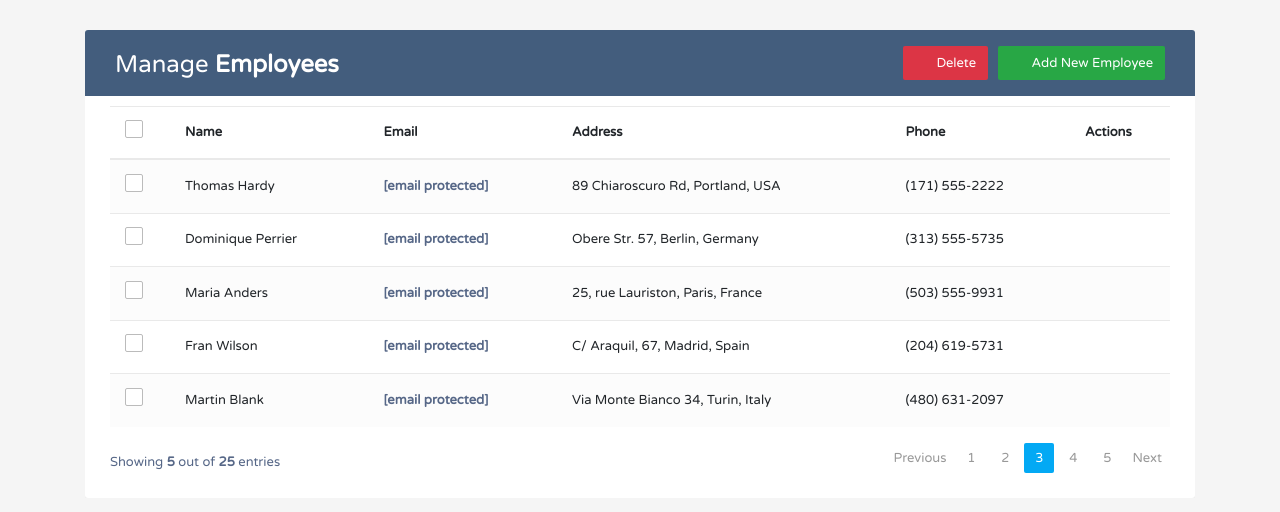
After one commit to tioRaffa/projeto-crud, a Django app: template core/templates/pages/test.html in a window 1280 px wide. The commit adds this page. Shown: the top 512 px of the page. Run offline with Django 5.2, Linux system fonts and the light colour scheme; the template is opened without the code that fills it, so the values that code supplies are empty; some libraries are stand-ins or nearby versions.

Commit message:
add employee creation functionality; implement create modal and form validation

```diff
--- a/core/templates/pages/index.html
+++ b/core/templates/pages/index.html
@@ -1,6 +1,6 @@
 {% extends 'global/crud/base.html' %}
 {% load static %}
-
+{% load bootstrap4 %}
 
 <!-- HEAD -->
 {% block links %}
@@ -23,6 +23,8 @@
 
 			<!-- HEAD TABLE -->
 			{% include 'partials/sections/table/head_table.html' %}
+			{% bootstrap_messages %}
+
 
 			<!-- TABLE -->
 			{% include 'partials/sections/table/table.html' %}
@@ -43,5 +45,5 @@
 <!-- Delete Modal HTML -->
 {% include 'partials/sections/modal/delete_modal.html' %}
 
-
+{% bootstrap_javascript jquery='full' %}
 {% endblock content %}
--- /dev/null
+++ b/core/templates/pages/test.html
@@ -0,0 +1,487 @@
+<!DOCTYPE html>
+<html lang="en">
+<head>
+<meta charset="utf-8">
+<meta name="viewport" content="width=device-width, initial-scale=1, shrink-to-fit=no">
+<title>Bootstrap CRUD Data Table for Database with Modal Form</title>
+<link rel="stylesheet" href="https://fonts.googleapis.com/css?family=Roboto|Varela+Round">
+<link rel="stylesheet" href="https://stackpath.bootstrapcdn.com/bootstrap/4.5.0/css/bootstrap.min.css">
+<link rel="stylesheet" href="https://fonts.googleapis.com/icon?family=Material+Icons">
+<link rel="stylesheet" href="https://maxcdn.bootstrapcdn.com/font-awesome/4.7.0/css/font-awesome.min.css">
+<script src="https://code.jquery.com/jquery-3.5.1.min.js"></script>
+<script src="https://cdn.jsdelivr.net/npm/popper.js@1.16.0/dist/umd/popper.min.js"></script>
+<script src="https://stackpath.bootstrapcdn.com/bootstrap/4.5.0/js/bootstrap.min.js"></script>
+<style>
+body {
+	color: #566787;
+	background: #f5f5f5;
+	font-family: 'Varela Round', sans-serif;
+	font-size: 13px;
+}
+.table-responsive {
+    margin: 30px 0;
+}
+.table-wrapper {
+	background: #fff;
+	padding: 20px 25px;
+	border-radius: 3px;
+	min-width: 1000px;
+	box-shadow: 0 1px 1px rgba(0,0,0,.05);
+}
+.table-title {
+	padding-bottom: 15px;
+	background: #435d7d;
+	color: #fff;
+	padding: 16px 30px;
+	min-width: 100%;
+	margin: -20px -25px 10px;
+	border-radius: 3px 3px 0 0;
+}
+.table-title h2 {
+	margin: 5px 0 0;
+	font-size: 24px;
+}
+.table-title .btn-group {
+	float: right;
+}
+.table-title .btn {
+	color: #fff;
+	float: right;
+	font-size: 13px;
+	border: none;
+	min-width: 50px;
+	border-radius: 2px;
+	border: none;
+	outline: none !important;
+	margin-left: 10px;
+}
+.table-title .btn i {
+	float: left;
+	font-size: 21px;
+	margin-right: 5px;
+}
+.table-title .btn span {
+	float: left;
+	margin-top: 2px;
+}
+table.table tr th, table.table tr td {
+	border-color: #e9e9e9;
+	padding: 12px 15px;
+	vertical-align: middle;
+}
+table.table tr th:first-child {
+	width: 60px;
+}
+table.table tr th:last-child {
+	width: 100px;
+}
+table.table-striped tbody tr:nth-of-type(odd) {
+	background-color: #fcfcfc;
+}
+table.table-striped.table-hover tbody tr:hover {
+	background: #f5f5f5;
+}
+table.table th i {
+	font-size: 13px;
+	margin: 0 5px;
+	cursor: pointer;
+}
+table.table td:last-child i {
+	opacity: 0.9;
+	font-size: 22px;
+	margin: 0 5px;
+}
+table.table td a {
+	font-weight: bold;
+	color: #566787;
+	display: inline-block;
+	text-decoration: none;
+	outline: none !important;
+}
+table.table td a:hover {
+	color: #2196F3;
+}
+table.table td a.edit {
+	color: #FFC107;
+}
+table.table td a.delete {
+	color: #F44336;
+}
+table.table td i {
+	font-size: 19px;
+}
+table.table .avatar {
+	border-radius: 50%;
+	vertical-align: middle;
+	margin-right: 10px;
+}
+.pagination {
+	float: right;
+	margin: 0 0 5px;
+}
+.pagination li a {
+	border: none;
+	font-size: 13px;
+	min-width: 30px;
+	min-height: 30px;
+	color: #999;
+	margin: 0 2px;
+	line-height: 30px;
+	border-radius: 2px !important;
+	text-align: center;
+	padding: 0 6px;
+}
+.pagination li a:hover {
+	color: #666;
+}
+.pagination li.active a, .pagination li.active a.page-link {
+	background: #03A9F4;
+}
+.pagination li.active a:hover {
+	background: #0397d6;
+}
+.pagination li.disabled i {
+	color: #ccc;
+}
+.pagination li i {
+	font-size: 16px;
+	padding-top: 6px
+}
+.hint-text {
+	float: left;
+	margin-top: 10px;
+	font-size: 13px;
+}
+/* Custom checkbox */
+.custom-checkbox {
+	position: relative;
+}
+.custom-checkbox input[type="checkbox"] {
+	opacity: 0;
+	position: absolute;
+	margin: 5px 0 0 3px;
+	z-index: 9;
+}
+.custom-checkbox label:before{
+	width: 18px;
+	height: 18px;
+}
+.custom-checkbox label:before {
+	content: '';
+	margin-right: 10px;
+	display: inline-block;
+	vertical-align: text-top;
+	background: white;
+	border: 1px solid #bbb;
+	border-radius: 2px;
+	box-sizing: border-box;
+	z-index: 2;
+}
+.custom-checkbox input[type="checkbox"]:checked + label:after {
+	content: '';
+	position: absolute;
+	left: 6px;
+	top: 3px;
+	width: 6px;
+	height: 11px;
+	border: solid #000;
+	border-width: 0 3px 3px 0;
+	transform: inherit;
+	z-index: 3;
+	transform: rotateZ(45deg);
+}
+.custom-checkbox input[type="checkbox"]:checked + label:before {
+	border-color: #03A9F4;
+	background: #03A9F4;
+}
+.custom-checkbox input[type="checkbox"]:checked + label:after {
+	border-color: #fff;
+}
+.custom-checkbox input[type="checkbox"]:disabled + label:before {
+	color: #b8b8b8;
+	cursor: auto;
+	box-shadow: none;
+	background: #ddd;
+}
+/* Modal styles */
+.modal .modal-dialog {
+	max-width: 400px;
+}
+.modal .modal-header, .modal .modal-body, .modal .modal-footer {
+	padding: 20px 30px;
+}
+.modal .modal-content {
+	border-radius: 3px;
+	font-size: 14px;
+}
+.modal .modal-footer {
+	background: #ecf0f1;
+	border-radius: 0 0 3px 3px;
+}
+.modal .modal-title {
+	display: inline-block;
+}
+.modal .form-control {
+	border-radius: 2px;
+	box-shadow: none;
+	border-color: #dddddd;
+}
+.modal textarea.form-control {
+	resize: vertical;
+}
+.modal .btn {
+	border-radius: 2px;
+	min-width: 100px;
+}
+.modal form label {
+	font-weight: normal;
+}
+</style>
+<script>
+$(document).ready(function(){
+	// Activate tooltip
+	$('[data-toggle="tooltip"]').tooltip();
+
+	// Select/Deselect checkboxes
+	var checkbox = $('table tbody input[type="checkbox"]');
+	$("#selectAll").click(function(){
+		if(this.checked){
+			checkbox.each(function(){
+				this.checked = true;
+			});
+		} else{
+			checkbox.each(function(){
+				this.checked = false;
+			});
+		}
+	});
+	checkbox.click(function(){
+		if(!this.checked){
+			$("#selectAll").prop("checked", false);
+		}
+	});
+});
+</script>
+</head>
+<body>
+<div class="container-xl">
+	<div class="table-responsive">
+		<div class="table-wrapper">
+			<div class="table-title">
+				<div class="row">
+					<div class="col-sm-6">
+						<h2>Manage <b>Employees</b></h2>
+					</div>
+					<div class="col-sm-6">
+						<a href="#addEmployeeModal" class="btn btn-success" data-toggle="modal"><i class="material-icons">&#xE147;</i> <span>Add New Employee</span></a>
+						<a href="#deleteEmployeeModal" class="btn btn-danger" data-toggle="modal"><i class="material-icons">&#xE15C;</i> <span>Delete</span></a>
+					</div>
+				</div>
+			</div>
+			<table class="table table-striped table-hover">
+				<thead>
+					<tr>
+						<th>
+							<span class="custom-checkbox">
+								<input type="checkbox" id="selectAll">
+								<label for="selectAll"></label>
+							</span>
+						</th>
+						<th>Name</th>
+						<th>Email</th>
+						<th>Address</th>
+						<th>Phone</th>
+						<th>Actions</th>
+					</tr>
+				</thead>
+				<tbody>
+					<tr>
+						<td>
+							<span class="custom-checkbox">
+								<input type="checkbox" id="checkbox1" name="options[]" value="1">
+								<label for="checkbox1"></label>
+							</span>
+						</td>
+						<td>Thomas Hardy</td>
+						<td><a href="/cdn-cgi/l/email-protection" class="__cf_email__" data-cfemail="394d515654584a51584b5d407954585055175a5654">[email&#160;protected]</a></td>
+						<td>89 Chiaroscuro Rd, Portland, USA</td>
+						<td>(171) 555-2222</td>
+						<td>
+							<a href="#editEmployeeModal" class="edit" data-toggle="modal"><i class="material-icons" data-toggle="tooltip" title="Edit">&#xE254;</i></a>
+							<a href="#deleteEmployeeModal" class="delete" data-toggle="modal"><i class="material-icons" data-toggle="tooltip" title="Delete">&#xE872;</i></a>
+						</td>
+					</tr>
+					<tr>
+						<td>
+							<span class="custom-checkbox">
+								<input type="checkbox" id="checkbox2" name="options[]" value="1">
+								<label for="checkbox2"></label>
+							</span>
+						</td>
+						<td>Dominique Perrier</td>
+						<td><a href="/cdn-cgi/l/email-protection" class="__cf_email__" data-cfemail="7713181a1e191e060212071205051e1205371a161e1b5914181a">[email&#160;protected]</a></td>
+						<td>Obere Str. 57, Berlin, Germany</td>
+						<td>(313) 555-5735</td>
+						<td>
+							<a href="#editEmployeeModal" class="edit" data-toggle="modal"><i class="material-icons" data-toggle="tooltip" title="Edit">&#xE254;</i></a>
+							<a href="#deleteEmployeeModal" class="delete" data-toggle="modal"><i class="material-icons" data-toggle="tooltip" title="Delete">&#xE872;</i></a>
+						</td>
+					</tr>
+					<tr>
+						<td>
+							<span class="custom-checkbox">
+								<input type="checkbox" id="checkbox3" name="options[]" value="1">
+								<label for="checkbox3"></label>
+							</span>
+						</td>
+						<td>Maria Anders</td>
+						<td><a href="/cdn-cgi/l/email-protection" class="__cf_email__" data-cfemail="7c111d0e151d1d1218190e0f3c111d1510521f1311">[email&#160;protected]</a></td>
+						<td>25, rue Lauriston, Paris, France</td>
+						<td>(503) 555-9931</td>
+						<td>
+							<a href="#editEmployeeModal" class="edit" data-toggle="modal"><i class="material-icons" data-toggle="tooltip" title="Edit">&#xE254;</i></a>
+							<a href="#deleteEmployeeModal" class="delete" data-toggle="modal"><i class="material-icons" data-toggle="tooltip" title="Delete">&#xE872;</i></a>
+						</td>
+					</tr>
+					<tr>
+						<td>
+							<span class="custom-checkbox">
+								<input type="checkbox" id="checkbox4" name="options[]" value="1">
+								<label for="checkbox4"></label>
+							</span>
+						</td>
+						<td>Fran Wilson</td>
+						<td><a href="/cdn-cgi/l/email-protection" class="__cf_email__" data-cfemail="3c5a4e5d524b55504f53527c515d5550125f5351">[email&#160;protected]</a></td>
+						<td>C/ Araquil, 67, Madrid, Spain</td>
+						<td>(204) 619-5731</td>
+						<td>
+							<a href="#editEmployeeModal" class="edit" data-toggle="modal"><i class="material-icons" data-toggle="tooltip" title="Edit">&#xE254;</i></a>
+							<a href="#deleteEmployeeModal" class="delete" data-toggle="modal"><i class="material-icons" data-toggle="tooltip" title="Delete">&#xE872;</i></a>
+						</td>
+					</tr>
+					<tr>
+						<td>
+							<span class="custom-checkbox">
+								<input type="checkbox" id="checkbox5" name="options[]" value="1">
+								<label for="checkbox5"></label>
+							</span>
+						</td>
+						<td>Martin Blank</td>
+						<td><a href="/cdn-cgi/l/email-protection" class="__cf_email__" data-cfemail="630e0211170a0d010f020d08230e020a0f4d000c0e">[email&#160;protected]</a></td>
+						<td>Via Monte Bianco 34, Turin, Italy</td>
+						<td>(480) 631-2097</td>
+						<td>
+							<a href="#editEmployeeModal" class="edit" data-toggle="modal"><i class="material-icons" data-toggle="tooltip" title="Edit">&#xE254;</i></a>
+							<a href="#deleteEmployeeModal" class="delete" data-toggle="modal"><i class="material-icons" data-toggle="tooltip" title="Delete">&#xE872;</i></a>
+						</td>
+					</tr>
+				</tbody>
+			</table>
+			<div class="clearfix">
+				<div class="hint-text">Showing <b>5</b> out of <b>25</b> entries</div>
+				<ul class="pagination">
+					<li class="page-item disabled"><a href="#">Previous</a></li>
+					<li class="page-item"><a href="#" class="page-link">1</a></li>
+					<li class="page-item"><a href="#" class="page-link">2</a></li>
+					<li class="page-item active"><a href="#" class="page-link">3</a></li>
+					<li class="page-item"><a href="#" class="page-link">4</a></li>
+					<li class="page-item"><a href="#" class="page-link">5</a></li>
+					<li class="page-item"><a href="#" class="page-link">Next</a></li>
+				</ul>
+			</div>
+		</div>
+	</div>
+</div>
+<!-- Edit Modal HTML -->
+<div id="addEmployeeModal" class="modal fade">
+	<div class="modal-dialog">
+		<div class="modal-content">
+			<form>
+				<div class="modal-header">
+					<h4 class="modal-title">Add Employee</h4>
+					<button type="button" class="close" data-dismiss="modal" aria-hidden="true">&times;</button>
+				</div>
+				<div class="modal-body">
+					<div class="form-group">
+						<label>Name</label>
+						<input type="text" class="form-control" required>
+					</div>
+					<div class="form-group">
+						<label>Email</label>
+						<input type="email" class="form-control" required>
+					</div>
+					<div class="form-group">
+						<label>Address</label>
+						<textarea class="form-control" required></textarea>
+					</div>
+					<div class="form-group">
+						<label>Phone</label>
+						<input type="text" class="form-control" required>
+					</div>
+				</div>
+				<div class="modal-footer">
+					<input type="button" class="btn btn-default" data-dismiss="modal" value="Cancel">
+					<input type="submit" class="btn btn-success" value="Add">
+				</div>
+			</form>
+		</div>
+	</div>
+</div>
+<!-- Edit Modal HTML -->
+<div id="editEmployeeModal" class="modal fade">
+	<div class="modal-dialog">
+		<div class="modal-content">
+			<form>
+				<div class="modal-header">
+					<h4 class="modal-title">Edit Employee</h4>
+					<button type="button" class="close" data-dismiss="modal" aria-hidden="true">&times;</button>
+				</div>
+				<div class="modal-body">
+					<div class="form-group">
+						<label>Name</label>
+						<input type="text" class="form-control" required>
+					</div>
+					<div class="form-group">
+						<label>Email</label>
+						<input type="email" class="form-control" required>
+					</div>
+					<div class="form-group">
+						<label>Address</label>
+						<textarea class="form-control" required></textarea>
+					</div>
+					<div class="form-group">
+						<label>Phone</label>
+						<input type="text" class="form-control" required>
+					</div>
+				</div>
+				<div class="modal-footer">
+					<input type="button" class="btn btn-default" data-dismiss="modal" value="Cancel">
+					<input type="submit" class="btn btn-info" value="Save">
+				</div>
+			</form>
+		</div>
+	</div>
+</div>
+<!-- Delete Modal HTML -->
+<div id="deleteEmployeeModal" class="modal fade">
+	<div class="modal-dialog">
+		<div class="modal-content">
+			<form>
+				<div class="modal-header">
+					<h4 class="modal-title">Delete Employee</h4>
+					<button type="button" class="close" data-dismiss="modal" aria-hidden="true">&times;</button>
+				</div>
+				<div class="modal-body">
+					<p>Are you sure you want to delete these Records?</p>
+					<p class="text-warning"><small>This action cannot be undone.</small></p>
+				</div>
+				<div class="modal-footer">
+					<input type="button" class="btn btn-default" data-dismiss="modal" value="Cancel">
+					<input type="submit" class="btn btn-danger" value="Delete">
+				</div>
+			</form>
+		</div>
+	</div>
+</div>
+<script data-cfasync="false" src="/cdn-cgi/scripts/5c5dd728/cloudflare-static/email-decode.min.js"></script></body>
+</html>
--- a/core/templates/partials/layout/head_scripts.html
+++ b/core/templates/partials/layout/head_scripts.html
@@ -1,4 +1,7 @@
 {% load static %}
+<script src="https://code.jquery.com/jquery-3.3.1.slim.min.js" integrity="sha384-q8i/X+965DzO0rT7abK41JStQIAqVgRVzpbzo5smXKp4YfRvH+8abtTE1Pi6jizo" crossorigin="anonymous"></script>
+<script src="https://cdnjs.cloudflare.com/ajax/libs/popper.js/1.14.3/umd/popper.min.js" integrity="sha384-ZMP7rVo3mIykV+2+9J3UJ46jBk0WLaUAdn689aCwoqbBJiSnjAK/l8WvCWPIPm49" crossorigin="anonymous"></script>
+<script src="https://stackpath.bootstrapcdn.com/bootstrap/4.1.3/js/bootstrap.min.js" integrity="sha384-ChfqqxuZUCnJSK3+MXmPNIyE6ZbWh2IMqE241rYiqJxyMiZ6OW/JmZQ5stwEULTy" crossorigin="anonymous"></script>
 <script src="https://code.jquery.com/jquery-3.5.1.min.js"></script>
 <script src="https://cdn.jsdelivr.net/npm/popper.js@1.16.0/dist/umd/popper.min.js"></script>
 <script src="https://stackpath.bootstrapcdn.com/bootstrap/4.5.0/js/bootstrap.min.js"></script>
--- a/core/templates/partials/sections/table/head_table.html
+++ b/core/templates/partials/sections/table/head_table.html
@@ -6,9 +6,8 @@
         </div>
 
         <div class="col-sm-6">
-            <a href="#addEmployeeModal" class="btn btn-success" data-toggle="modal"><i class="material-icons">&#xE147;</i> <span>Adicionar Funcionário</span></a>
+            <a href="#addEmployeeModal" class="btn btn-success" data-toggle="modal" data-target="#addEmployeeModal"><i class="material-icons">&#xE147;</i> <span>Adicionar Funcionario</span></a>
+        </div>
 
-            <a href="#deleteEmployeeModal" class="btn btn-danger" data-toggle="modal"><i class="material-icons">&#xE15C;</i> <span>Remover</span></a>
-        </div>
     </div>
 </div>
--- a/core/urls.py
+++ b/core/urls.py
@@ -4,5 +4,6 @@ from . import views
 
 urlpatterns = [
     path('', views.IndexView.as_view(), name='index'),
-    path('delete/<int:id>', views.DeleteModal.as_view(), name='delete')
+    path('delete/<int:id>', views.DeleteModal.as_view(), name='delete'),
+    path('create/', views.CreateView.as_view(), name='create_employee'),
 ]
```
Also changed, not shown: core/forms.py (added, +35 -0 lines), core/templates/partials/layout/head_links.html (+25 -0 lines), core/templates/partials/sections/modal/create_modal.html (+15 -11 lines), core/views.py (+34 -2 lines).
